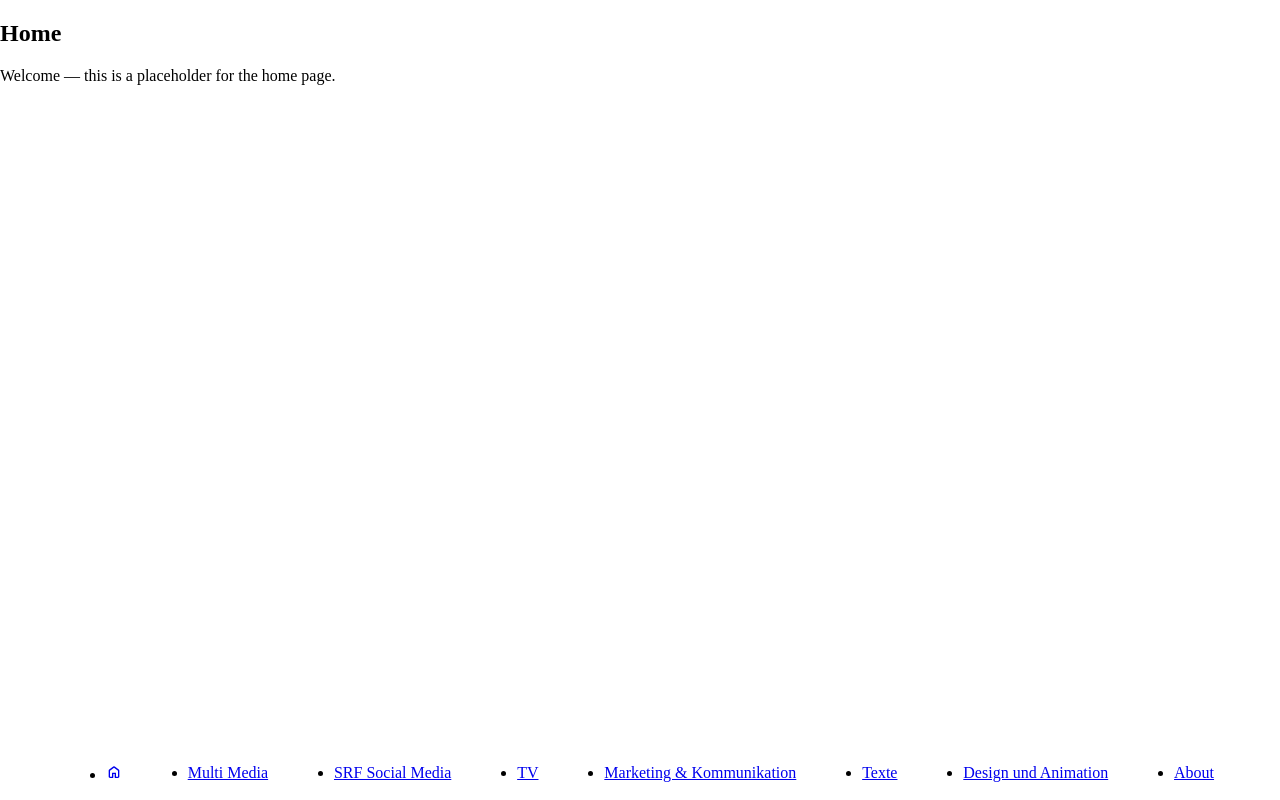
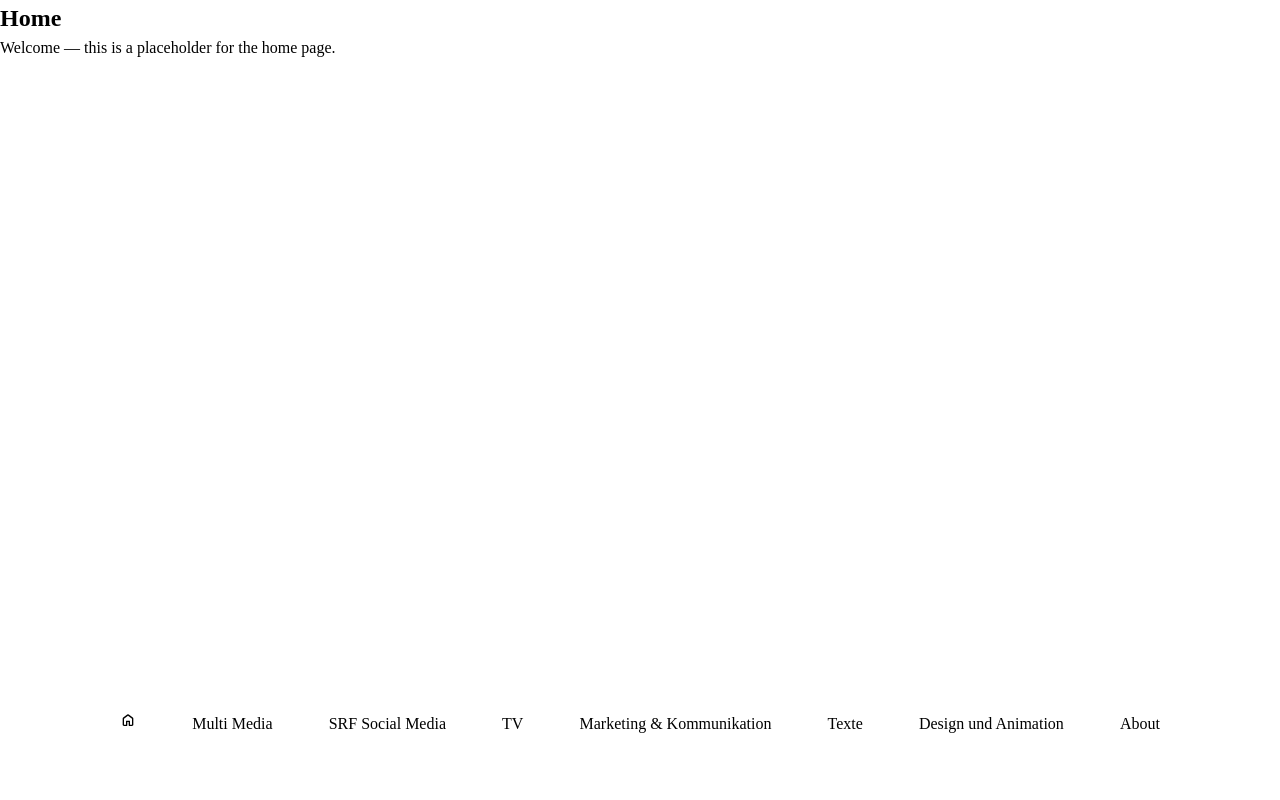
Before and after one commit to vellamassi/PortfolioMagali, a React (Vite) app: page / in a window 1280 px wide. Built offline with nearby package versions, Linux system fonts and the light colour scheme; no server answers; what @directus/sdk would draw is missing.

Commit message:
Add styling reset file

```diff
--- a/css/components/navigation.scss
+++ b/css/components/navigation.scss
@@ -1,4 +1,6 @@
 .nav {
+    margin: 64px;
+
     &__buttons {
         display: flex;
         justify-content: space-evenly;
--- a/css/main.scss
+++ b/css/main.scss
@@ -1,2 +1,3 @@
+@import 'reset.scss';
 @import 'components/body.scss';
 @import 'components/navigation.scss';
--- /dev/null
+++ b/css/reset.scss
@@ -0,0 +1,44 @@
+*,
+*::before,
+*::after {
+    box-sizing: border-box;
+}
+
+* {
+    margin: 0;
+}
+
+html {
+    -webkit-font-smoothing: antialiased;
+}
+
+body {
+    line-height: 1.5;
+}
+
+ul,
+ol {
+    list-style: none;
+    padding: 0;
+}
+
+img,
+picture,
+video,
+canvas,
+svg {
+    display: block;
+    max-width: 100%;
+}
+
+input,
+button,
+textarea,
+select {
+    font: inherit;
+}
+
+a {
+    color: inherit;
+    text-decoration: none;
+}
```
